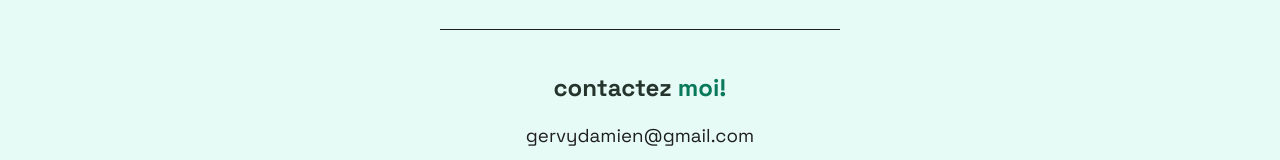
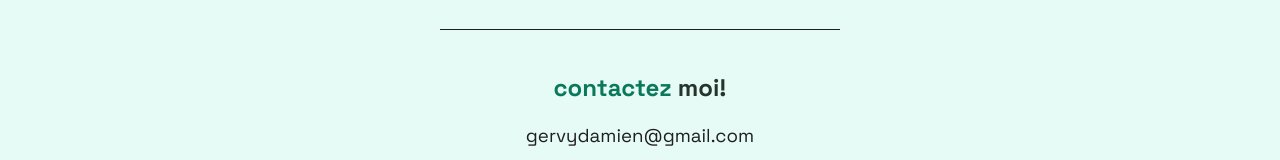
Before and after one commit to GDami/portfolio, a React (Vite) app: page / in a window 1280 px wide. Shown: the part 4297-4457 px from the top of the page. Built offline with nearby package versions, Linux system fonts and the light colour scheme; some icons are missing.

Commit message:
put the draw color on "contact" to act as a pseudo-cta

```diff
--- a/src/components/contact/Contact.tsx
+++ b/src/components/contact/Contact.tsx
@@ -7,7 +7,7 @@ export function Contact() {
 
     return (
         <div className="section-container contact" id="contact">
-            <h1 className="animated-underline">{t("contact.title.1")}<strong>{t("contact.title.2")}</strong></h1>
+            <h1 className="animated-underline"><strong>{t("contact.title.1")}</strong>{t("contact.title.2")}</h1>
             <h3>gervydamien@gmail.com</h3>
             <div className="contact-container">
                 <ul className="contact-list">
```
